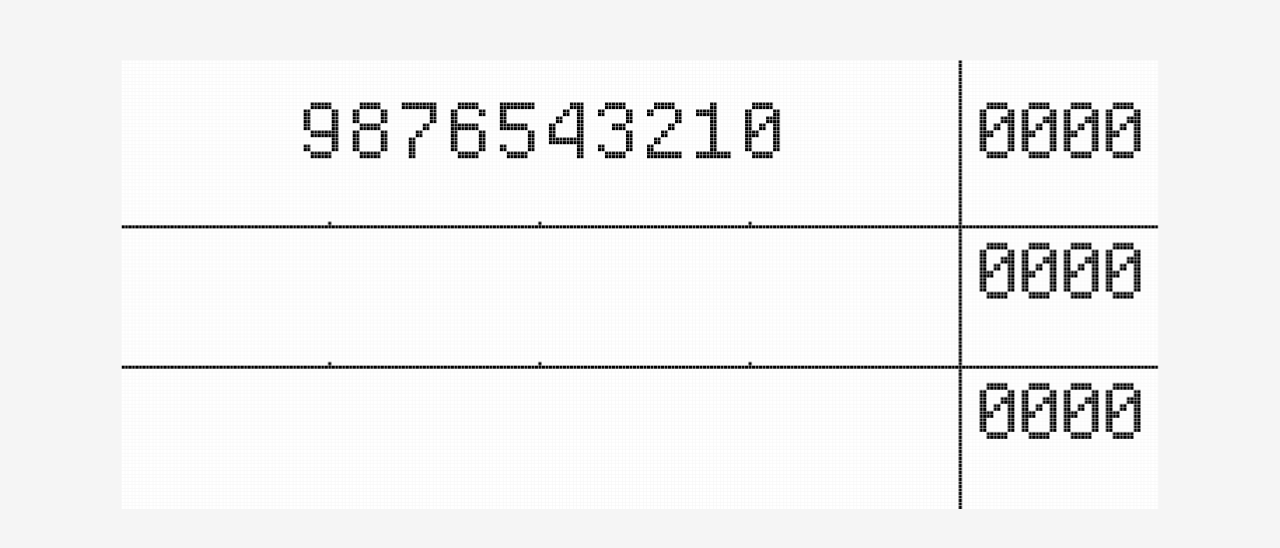
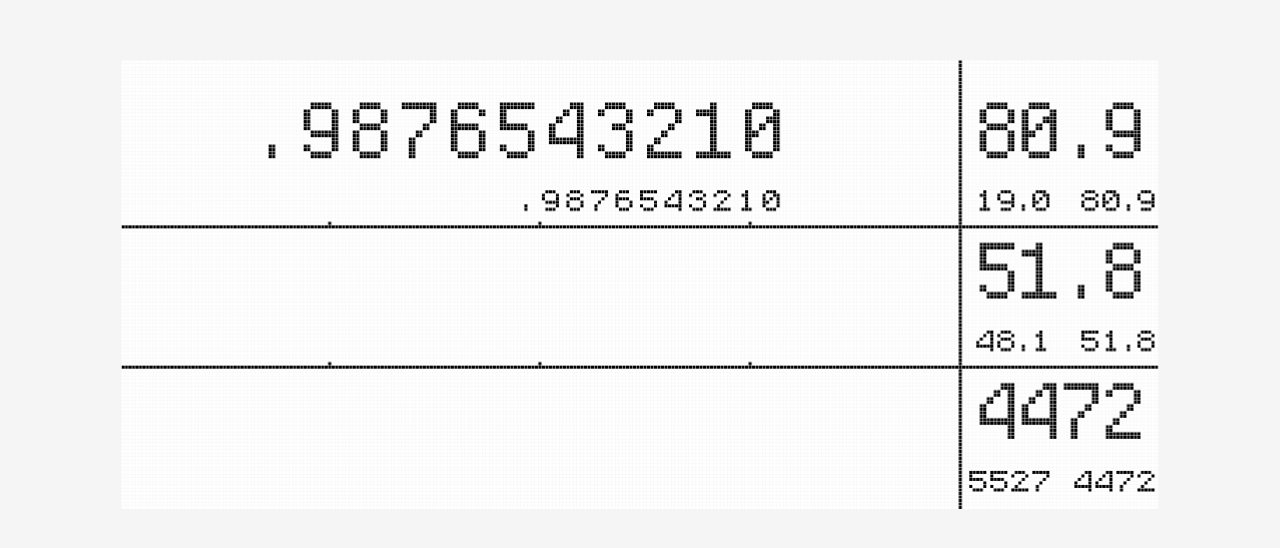
Before and after one commit to object1037/dash, a plain HTML site: page util/index.html in a window 1280 px wide. Shown: the part 282-830 px from the top of the page. Drawn offline with Linux system fonts and the light colour scheme.

Commit message:
add small fonts

```diff
--- a/util/fonts.js
+++ b/util/fonts.js
@@ -158,4 +158,121 @@ const fonts = [[
   0x03, 0xF0, 0xC0,
   0x00, 0x00, 0x00,
   0x00, 0x00, 0x00,
+], [
+  // dot
+  0x00, 0x00, 0x00,
+  0x00, 0x00, 0x00,
+  0x00, 0x00, 0x00,
+  0x00, 0x00, 0x00,
+  0x00, 0x00, 0x00,
+  0x00, 0x00, 0x00,
+  0x00, 0x00, 0xF0,
+  0x00, 0x00, 0xF0,
+  0x00, 0x00, 0x00,
+  0x00, 0x00, 0x00,
+  0x00, 0x00, 0x00,
+  0x00, 0x00, 0x00,
+  0x00, 0x00, 0x00,
+  0x00, 0x00, 0x00,
 ]];
+
+const fonts_small = [[
+  // 0
+  0x00, 0x00,
+  0x03, 0xC0,
+  0x06, 0x20,
+  0x05, 0x20,
+  0x04, 0xA0,
+  0x03, 0xC0,
+  0x00, 0x00,
+], [
+  // 1
+  0x00, 0x00,
+  0x00, 0x00,
+  0x00, 0x20,
+  0x07, 0xE0,
+  0x02, 0x20,
+  0x00, 0x00,
+  0x00, 0x00,
+], [
+  // 2
+  0x00, 0x00,
+  0x02, 0x20,
+  0x05, 0x20,
+  0x04, 0xA0,
+  0x04, 0x60,
+  0x02, 0x20,
+  0x00, 0x00,
+], [
+  // 3
+  0x00, 0x00,
+  0x02, 0xC0,
+  0x05, 0x20,
+  0x05, 0x20,
+  0x04, 0x20,
+  0x02, 0x40,
+  0x00, 0x00,
+], [
+  // 4
+  0x00, 0x00,
+  0x07, 0xE0,
+  0x04, 0x40,
+  0x02, 0x40,
+  0x01, 0x40,
+  0x00, 0xC0,
+  0x00, 0x00,
+], [
+  // 5
+  0x00, 0x00,
+  0x04, 0xC0,
+  0x05, 0x20,
+  0x05, 0x20,
+  0x05, 0x20,
+  0x07, 0x40,
+  0x00, 0x00,
+], [
+  // 6
+  0x00, 0x00,
+  0x00, 0xC0,
+  0x05, 0x20,
+  0x05, 0x20,
+  0x05, 0x20,
+  0x03, 0xC0,
+  0x00, 0x00,
+], [
+  // 7
+  0x00, 0x00,
+  0x06, 0x00,
+  0x05, 0x00,
+  0x04, 0x80,
+  0x04, 0x60,
+  0x04, 0x00,
+  0x00, 0x00,
+], [
+  // 8
+  0x00, 0x00,
+  0x02, 0xC0,
+  0x05, 0x20,
+  0x05, 0x20,
+  0x05, 0x20,
+  0x02, 0xC0,
+  0x00, 0x00,
+], [
+  // 9
+  0x00, 0x00,
+  0x03, 0xC0,
+  0x04, 0xA0,
+  0x04, 0xA0,
+  0x04, 0xA0,
+  0x03, 0x00,
+  0x00, 0x00,
+], [
+  // dot
+  0x00, 0x00,
+  0x00, 0x00,
+  0x00, 0x00,
+  0x00, 0x60,
+  0x00, 0x00,
+  0x00, 0x00,
+  0x00, 0x00,
+]];
--- a/util/index.html
+++ b/util/index.html
@@ -38,10 +38,16 @@
       return y * 16 + x;
     }
 
-    const drawFont = (start_x, start_y, font, buf) => {
-      for (let offset_x = 0; offset_x < 3; offset_x++) {
-        for (let offset_y = 0; offset_y < 14; offset_y++) {
-          buf[toIdx(start_x + offset_x, start_y + offset_y)] |= font[offset_y * 3 + offset_x];
+    const drawFont = (start_x, start_y, font, isSmall, buf) => {
+      let font_w = 3;
+      let font_h = 14;
+      if (isSmall) {
+        font_w = 2;
+        font_h = 7;
+      }
+      for (let offset_x = 0; offset_x < font_w; offset_x++) {
+        for (let offset_y = 0; offset_y < font_h; offset_y++) {
+          buf[toIdx(start_x + offset_x, start_y + offset_y)] |= font[offset_y * font_w + offset_x];
         }
       }
     }
@@ -79,17 +85,32 @@
       if (y == 56) {
         buf[i] |= 0xFF;
       }
+    }
 
-      // Font render
-      for (let x = 0; x < 3; x++) {
-        for (let y = 0; y < 4; y++) {
-          drawFont(1 + x * 5, 3 + y * 12, fonts[0], buf);
+    // Font render
+    for (let x = 0; x < 3; x++) {
+      let h_offset = 0;
+      for (let y = 0; y < 4; y++) {
+        let font_idx = Math.floor(Math.random() * 10);
+        let font_idx_2 = 9 - font_idx;
+        if (y == 1 && x != 2) {
+          font_idx = 10; // dot
+          font_idx_2 = 10;
+          h_offset--;
+        } else if (y == 2 && x != 2) {
+          h_offset--;
         }
+        drawFont(1 + x * 5, 3 + y * 12, fonts[font_idx], false, buf);
+        drawFont(4 + x * 5, h_offset + y * 6, fonts_small[font_idx], true, buf);
+        drawFont(4 + x * 5, h_offset + 30 + y * 6, fonts_small[font_idx_2], true, buf);
       }
+    }
 
-      for (let y = 0; y < 10; y++) {
-        drawFont(1, 106 + y * 14, fonts[y], buf);
-      }
+    for (let y = 0; y < 11; y++) {
+      drawFont(1, 106 + y * 14, fonts[y], false, buf);
+    }
+    for (let y = 0; y < 11; y++) {
+      drawFont(4, 107 + y * 7, fonts_small[y], true, buf);
     }
 
     draw();
```
Also changed, not shown: 1 other file.
